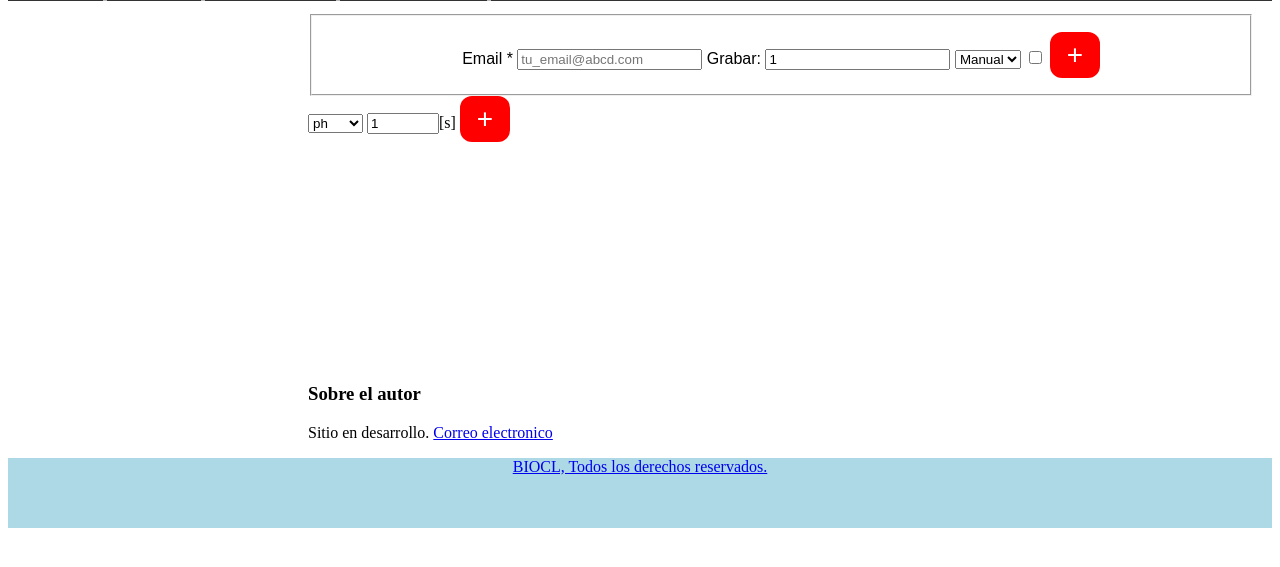
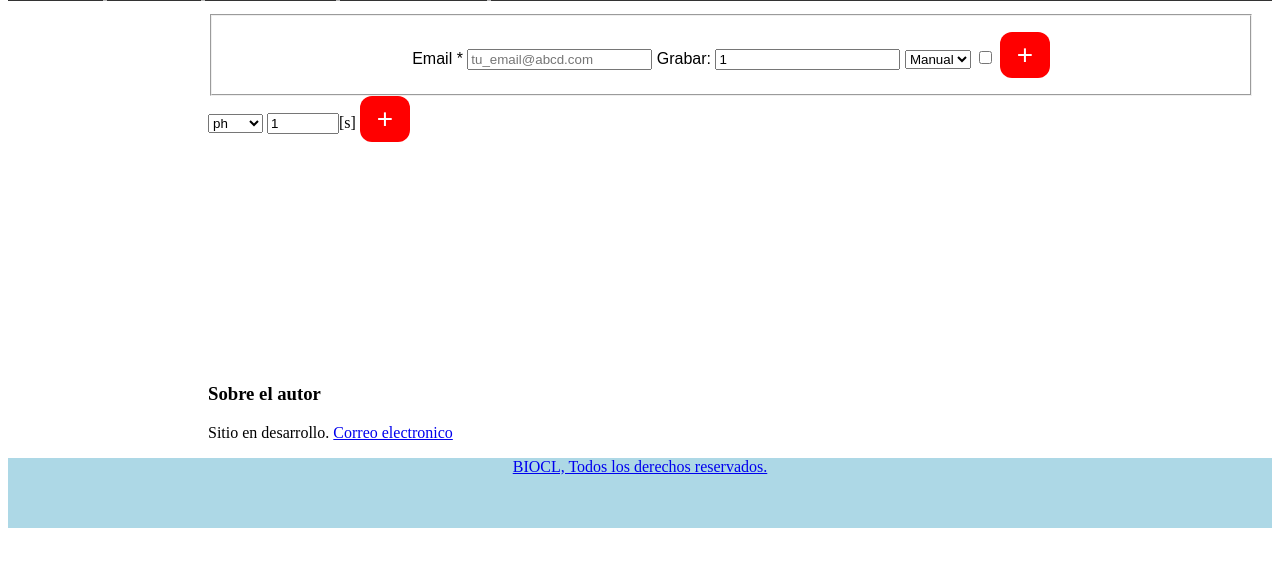
Before and after one commit to hooper2chile/biocl_system, a Flask app: page /dbase in a window 1280 px wide. Shown: the part 174-741 px from the top of the page. Run offline with Flask 2, Linux system fonts and the light colour scheme; parts of the project's set-up code (start-up, migrations or seed data) failed here and were passed over; some libraries are stand-ins or nearby versions.

Commit message:
pid html+

```diff
--- a/static/stylesheets/style.css
+++ b/static/stylesheets/style.css
@@ -259,7 +259,7 @@ fieldset {
 }
 
 .centrar{
-  margin-left: 300px;
+  margin-left: 200px;
 }
 
 .button {
```
